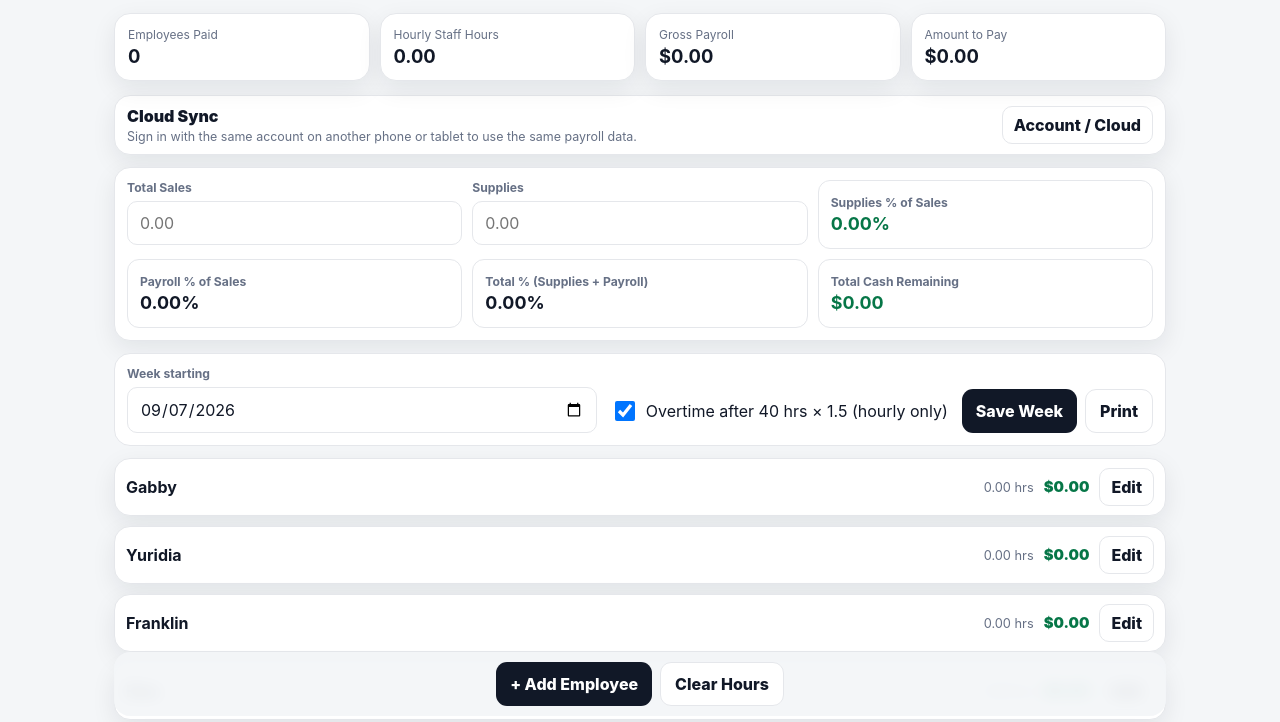
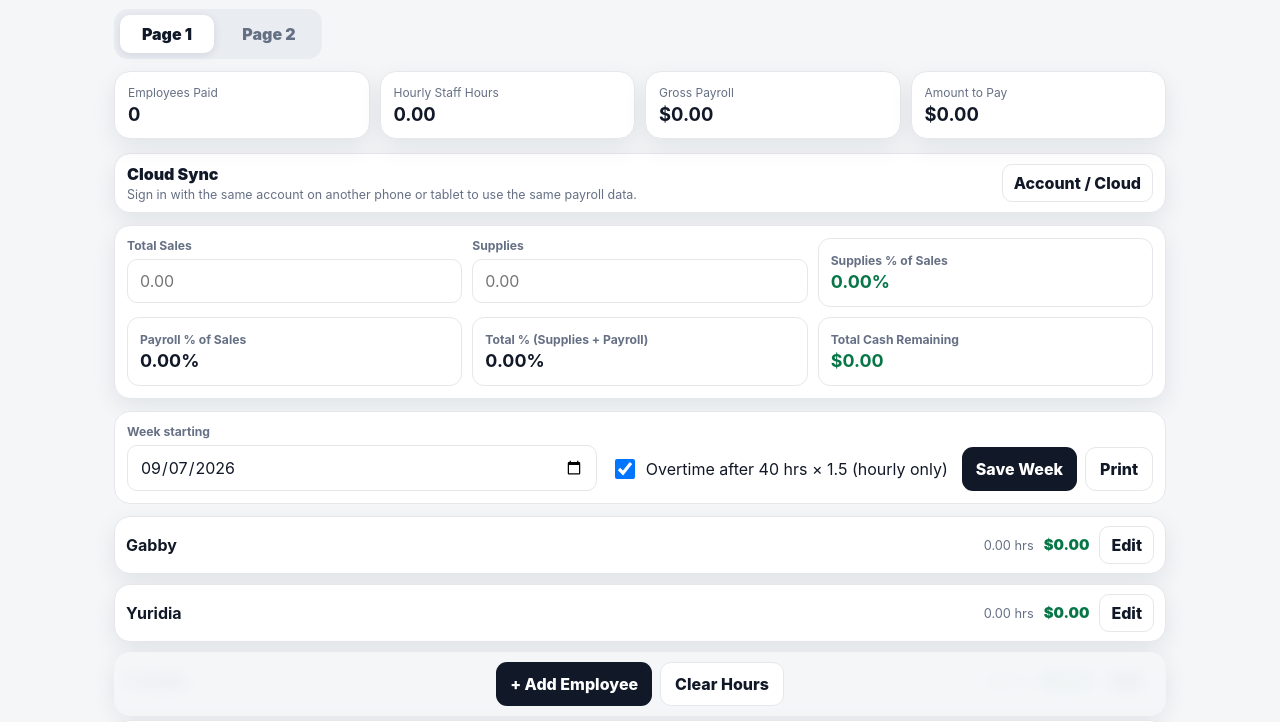
Before and after one commit to ouyrath/Weekly-Employee-Payroll-PWA, a plain HTML site: page index.html in a window 1280 px wide. Shown: the part 74-796 px from the top of the page. Drawn offline with Linux system fonts and the light colour scheme.

Commit message:
Load two-page payroll support

```diff
--- a/index.html
+++ b/index.html
@@ -101,6 +101,7 @@
   <p class="note">Cloud sync is optional. When signed in, your payroll data is backed up and can be loaded on your other devices using the same account. Total % = supplies plus gross payroll as a percentage of sales. Total Cash Remaining = sales minus supplies minus gross payroll. This calculator shows gross wages before payroll taxes.</p>
 </div>
 <div id="toast" class="toast" role="status" aria-live="polite"></div>
+<script src="multi-page.js?v=10"></script>
 <script src="app.js?v=8"></script>
 <script src="auth-reset.js?v=8"></script>
 <script src="compact-ui.js?v=9"></script>
```
